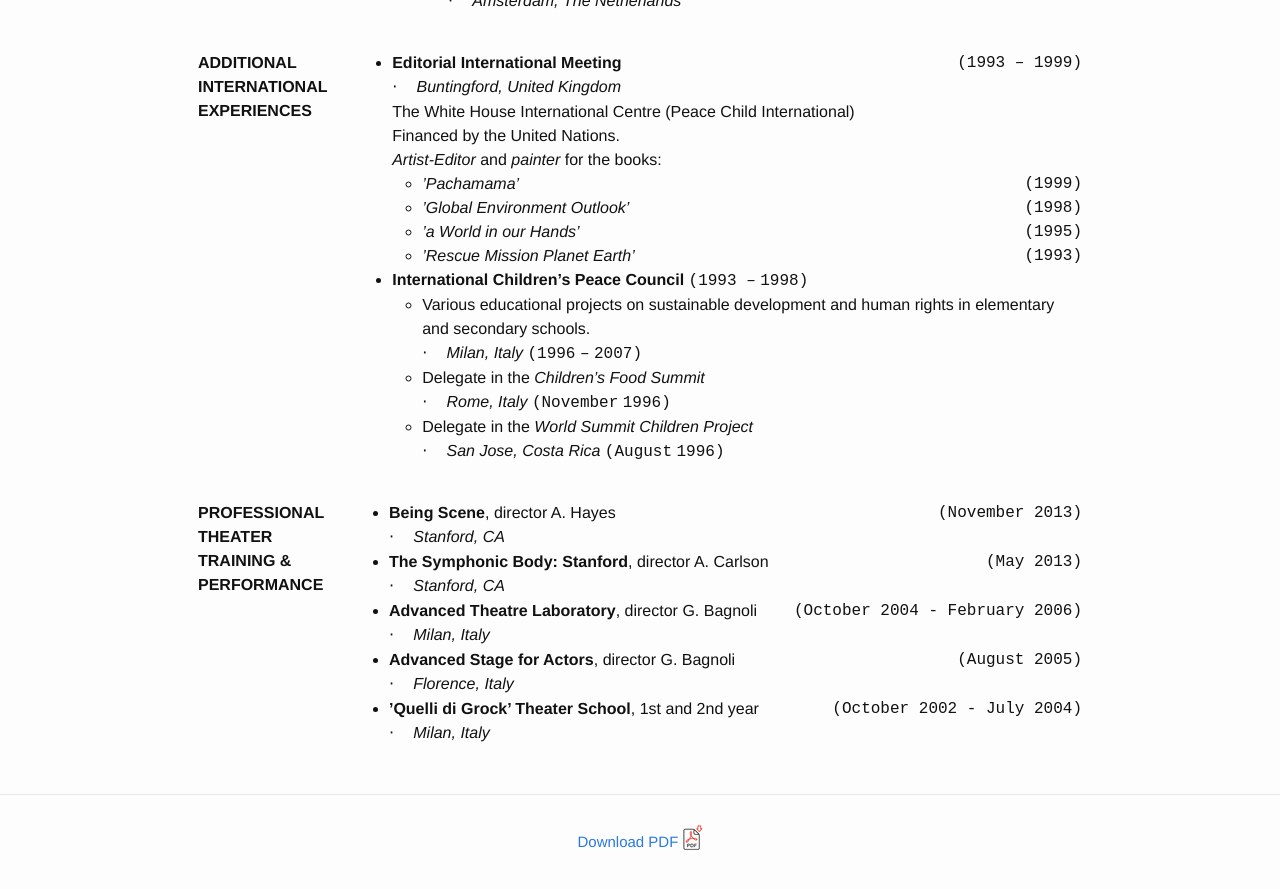
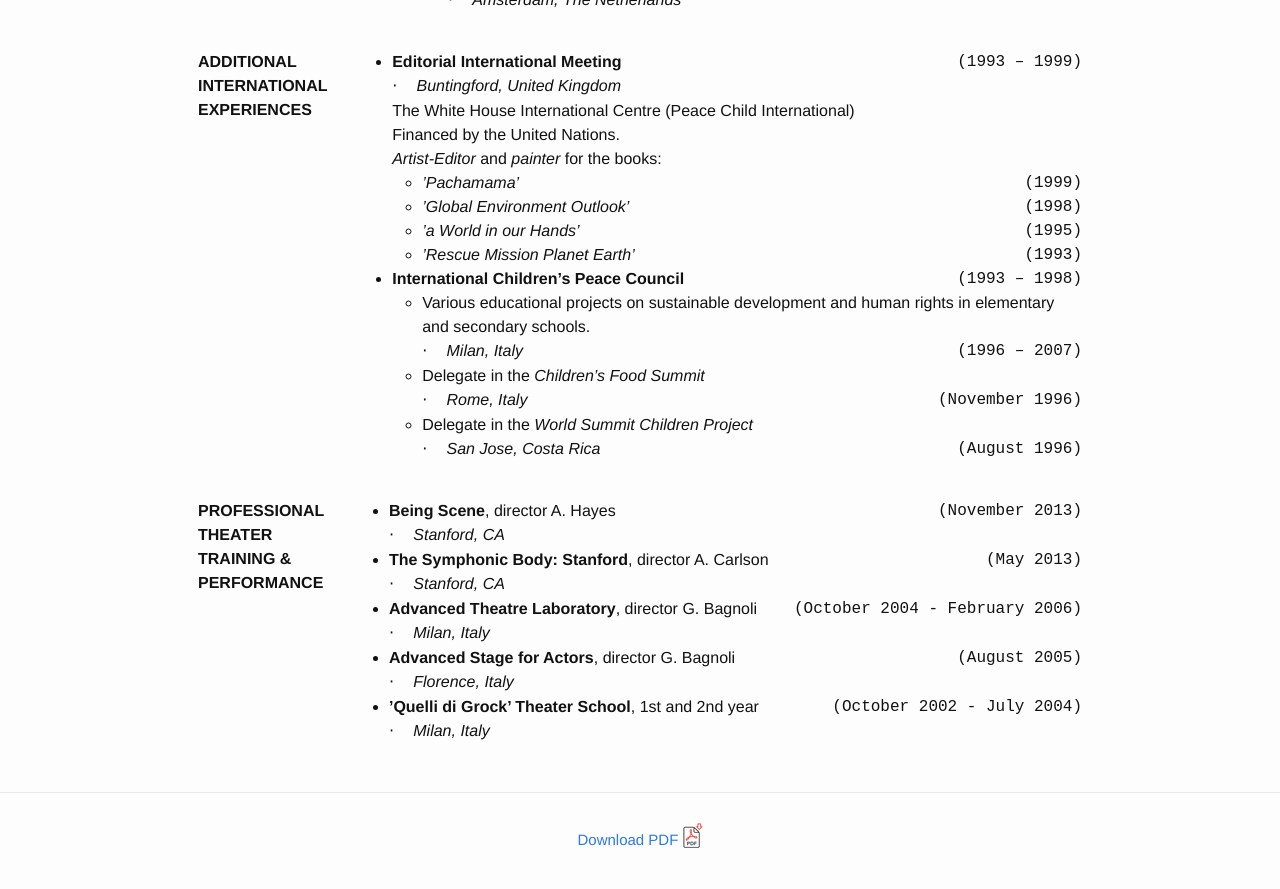
Before and after one commit to nick-codes/caretti-md.github.io, a Jekyll site: the page built from index.html, in a window 1280 px wide and 900 px high, scrolled down 4668 px. Shown: the top 889 px of the window. Built offline with Jekyll 4.4.1, drawn with Linux system fonts in a browser that asks for light colours; some of the changed text lies outside the part shown.

Commit message:
Correct missing right class on some dates

```diff
--- a/_includes/cv.html
+++ b/_includes/cv.html
@@ -74,8 +74,7 @@ class="newline" />Ph.D. Project: <tspan class="ptmri7t" >&#8220;Diffuse intrinsi
 class="newline" /> <tspan class="cmsy" font-size="8">&#x22C5;</tspan><tspan class="ptmr7t" >&#x00A0;</tspan><tspan class="ptmr7t" >&#x00A0;</tspan><tspan class="ptmri7t" >Milan, Italy  </tspan><br
 class="newline" />Degree: Doctor of Medicine <br
 class="newline" />Thesis: <tspan class="ptmr7t" >&#8220;Non-dopaminergic systems in Parkinson&#8217;s Disease: an [</tspan><tspan class="ptmr7t" >123</tspan><tspan class="ptmr7t" >I]</tspan><tspan class="cmmi" font-size="9">&#x03B2;</tspan><tspan class="ptmr7t" >-CIT SPECT Study&#8221; </tspan><br
-class="newline" /><tspan class="ptmri7t" >Student Council Representative to the Medicine Faculty </tspan>   <tspan class="ptmr7t" >(2003 &#8211;</tspan>
-                       <tspan class="ptmr7t" >2004)</tspan>
+class="newline" /><tspan class="ptmri7t" >Student Council Representative to the Medicine Faculty </tspan>   <tspan class="right ptmr7t" >(2003 &#8211; 2004)</tspan>
                        </li>
                        <li class="itemize"> <tspan class="ptmb7t" >Erasmus Project </tspan>  <tspan class="right ptmr7t" >(March &#8211; December 2006)</tspan>
                        <br
@@ -193,7 +192,7 @@ class="newline" /><tspan class="ptmr7t" >* Equal Contribution</tspan></dd></dl>
  id="x1-70000"></a>MEDICAL <br
 class="newline" />BOARDS</td><td class="section-body">
                        <ul class="itemize1">
-                       <li class="itemize"> <tspan class="ptmb7t" >USMLE Step 1, 2CS, 2CK </tspan>   <tspan class="ptmr7t" >(October 2015 - August 5,</tspan>
+                       <li class="itemize"> <tspan class="ptmb7t" >USMLE Step 1, 2CS, 2CK </tspan>   <tspan class="right ptmr7t" >(October 2015 - August 5,</tspan>
                        <tspan class="ptmr7t" >2016)</tspan>
                        </li>
                        <li class="itemize"> <tspan class="ptmb7t" >Medical Licensing Exam </tspan>   <tspan class="right ptmr7t" >(July 2007)</tspan>
@@ -343,8 +342,7 @@ class="newline" /><tspan class="ptmri7t" >Artist-Editor </tspan>and <tspan class
                            <li class="itemize"><tspan class="ptmri7t" >&#8217;Rescue Mission Planet Earth&#8217; </tspan>
                            <tspan class="right ptmr7t" >(1993)</tspan></li></ul>
                        </li>
-                       <li class="itemize"> <tspan class="ptmb7t" >International Children&#8217;s Peace Council </tspan>   <tspan class="ptmr7t" >(1993 &#8211;</tspan>
-                       <tspan class="ptmr7t" >1998)</tspan>
+                       <li class="itemize"> <tspan class="ptmb7t" >International Children&#8217;s Peace Council </tspan>   <tspan class="right ptmr7t" >(1993 &#8211; 1998)</tspan>
                            <ul class="itemize2">
                            <li class="itemize">
                            Various
@@ -363,9 +361,7 @@ class="newline" /><tspan class="ptmri7t" >Artist-Editor </tspan>and <tspan class
                            schools.<br />
                            <tspan class="cmsy" font-size="8">&#x22C5;</tspan><tspan class="ptmr7t" >&#x00A0;</tspan><tspan class="ptmr7t" >&#x00A0;</tspan><tspan class="ptmri7t" >Milan,</tspan>
                            <tspan class="ptmri7t" >Italy</tspan>
-                           <tspan class="ptmr7t" >(1996</tspan>
-                           <tspan class="ptmr7t" >&#8211;</tspan>
-                           <tspan class="ptmr7t" >2007)</tspan>
+                           <tspan class="right ptmr7t" >(1996 &#8211; 2007)</tspan>
                            </li>
                            <li class="itemize">
                            Delegate
@@ -376,10 +372,7 @@ class="newline" /><tspan class="ptmri7t" >Artist-Editor </tspan>and <tspan class
                            <tspan class="ptmri7t" >Summit</tspan><br />
                            <tspan class="cmsy" font-size="8">&#x22C5;</tspan><tspan class="ptmr7t" >&#x00A0;</tspan><tspan class="ptmr7t" >&#x00A0;</tspan><tspan class="ptmri7t" >Rome,</tspan>
                            <tspan class="ptmri7t" >Italy</tspan>
-                           <tspan class="ptmr7t" >(November</tspan>
-
-
-                           <tspan class="ptmr7t" >1996)</tspan>
+                           <tspan class="right ptmr7t" >(November 1996)</tspan>
                            </li>
                            <li class="itemize">
                            Delegate
@@ -393,8 +386,7 @@ class="newline" /><tspan class="ptmri7t" >Artist-Editor </tspan>and <tspan class
                            <tspan class="ptmri7t" >Jose,</tspan>
                            <tspan class="ptmri7t" >Costa</tspan>
                            <tspan class="ptmri7t" >Rica</tspan>
-                           <tspan class="ptmr7t" >(August</tspan>
-                           <tspan class="ptmr7t" >1996)</tspan>
+                           <tspan class="right ptmr7t" >(August 1996)</tspan>
                            </li></ul>
                        </li></ul>
                   <!--l. 300--><p class="noindent" >
```
